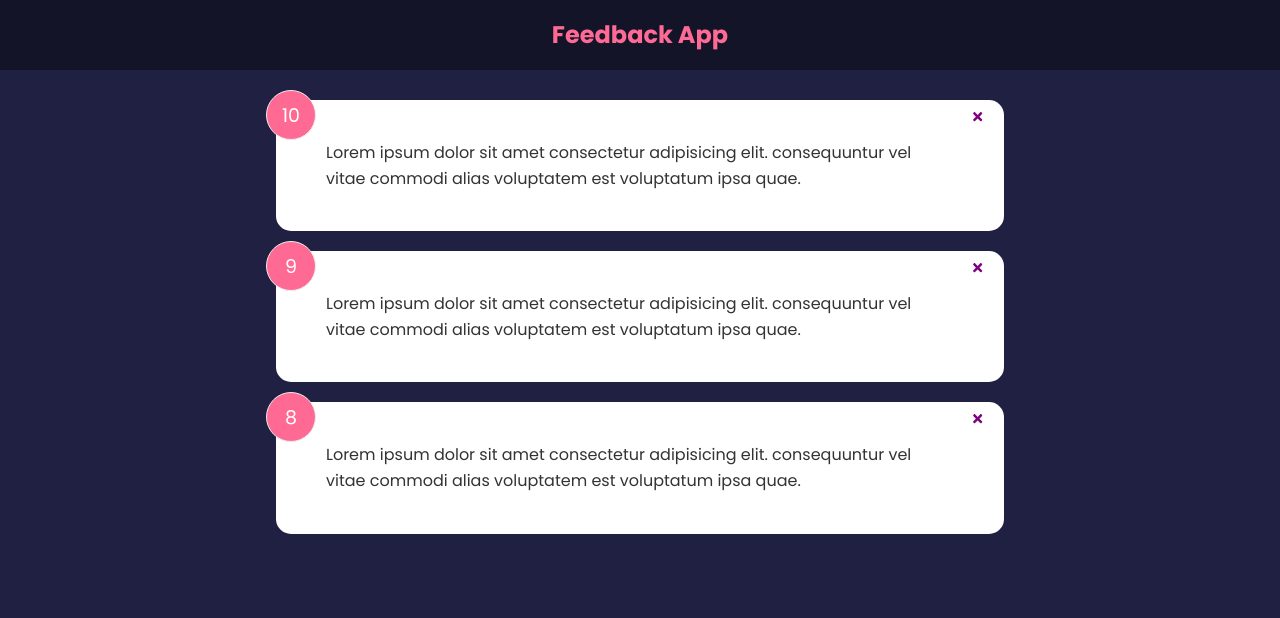
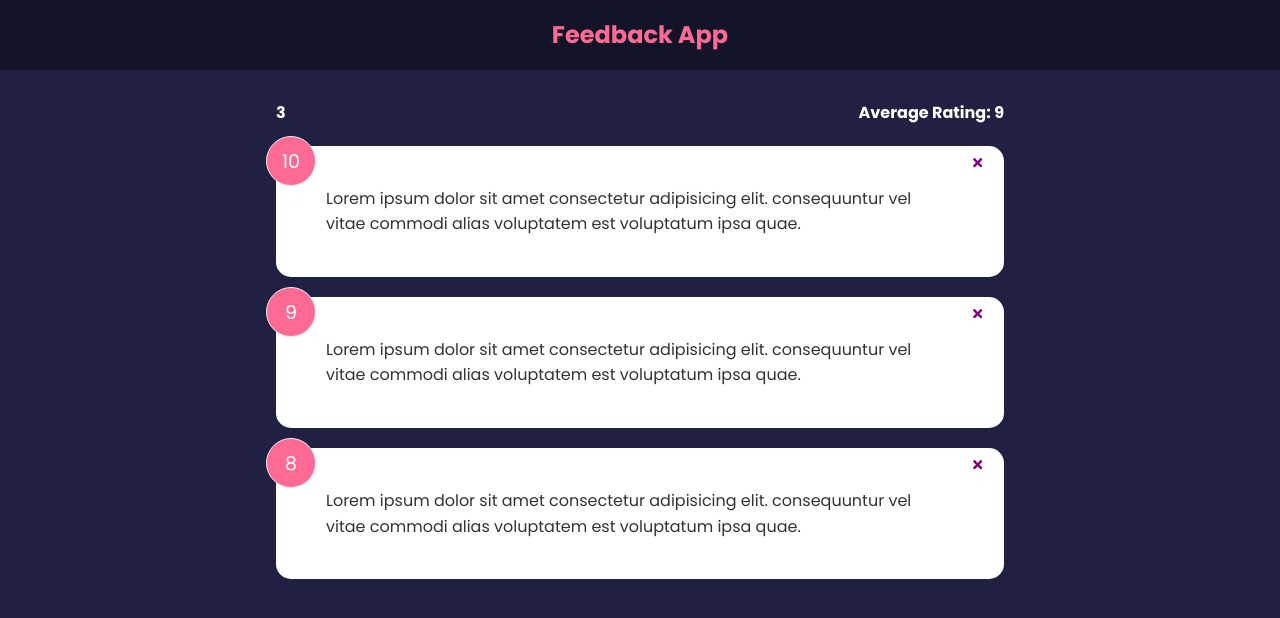
Before and after one commit to KhaledAlabssi/feedback_app, a React (Create React App) app: page / in a window 1280 px wide. Shown: the top 618 px of the page. Built offline with nearby package versions, Linux system fonts and the light colour scheme.

Commit message:
feedbackStats component

```diff
--- a/src/App.js
+++ b/src/App.js
@@ -1,5 +1,6 @@
 import React, {useState} from "react";
 import FeedbackList from "./components/FeedbackList";
+import FeedbackStats from "./components/FeedbackStats";
 import Header from "./components/Header";
 import FeedbackData from "./data/FeedbackData"
 
@@ -14,6 +15,7 @@
     <>
       <Header />
       <div className="container">
+        <FeedbackStats feedback={feedback}/>
         <FeedbackList feedback={feedback} deleteHandler={deleteFeedback} />
       </div>
     </>
--- a/src/components/FeedbackItem.jsx
+++ b/src/components/FeedbackItem.jsx
@@ -1,4 +1,4 @@
-import React, {useState} from 'react'
+import React from 'react'
 import { FaTimes } from 'react-icons/fa'
 import Card from './shared/Card'
 import PropTypes from 'prop-types'
--- /dev/null
+++ b/src/components/FeedbackStats.jsx
@@ -0,0 +1,22 @@
+import React from 'react'
+import PropTypes from 'prop-types'
+
+function FeedbackStats({feedback}) {
+    let average = feedback.reduce((acc, cur) => {
+        return acc + cur.rating
+    }, 0) / feedback.length
+    average = average.toFixed(1).replace(/[..]0$/,'')
+    return (
+        <div className='feedback-stats'>
+            <h4>{feedback.length}</h4>
+            <h4>Average Rating: {isNaN(average) ? 0 : average}</h4>
+
+        </div>
+    )
+}
+FeedbackStats.propTypes = {
+    feedback: PropTypes.array.isRequired
+
+}
+
+export default FeedbackStats
```
